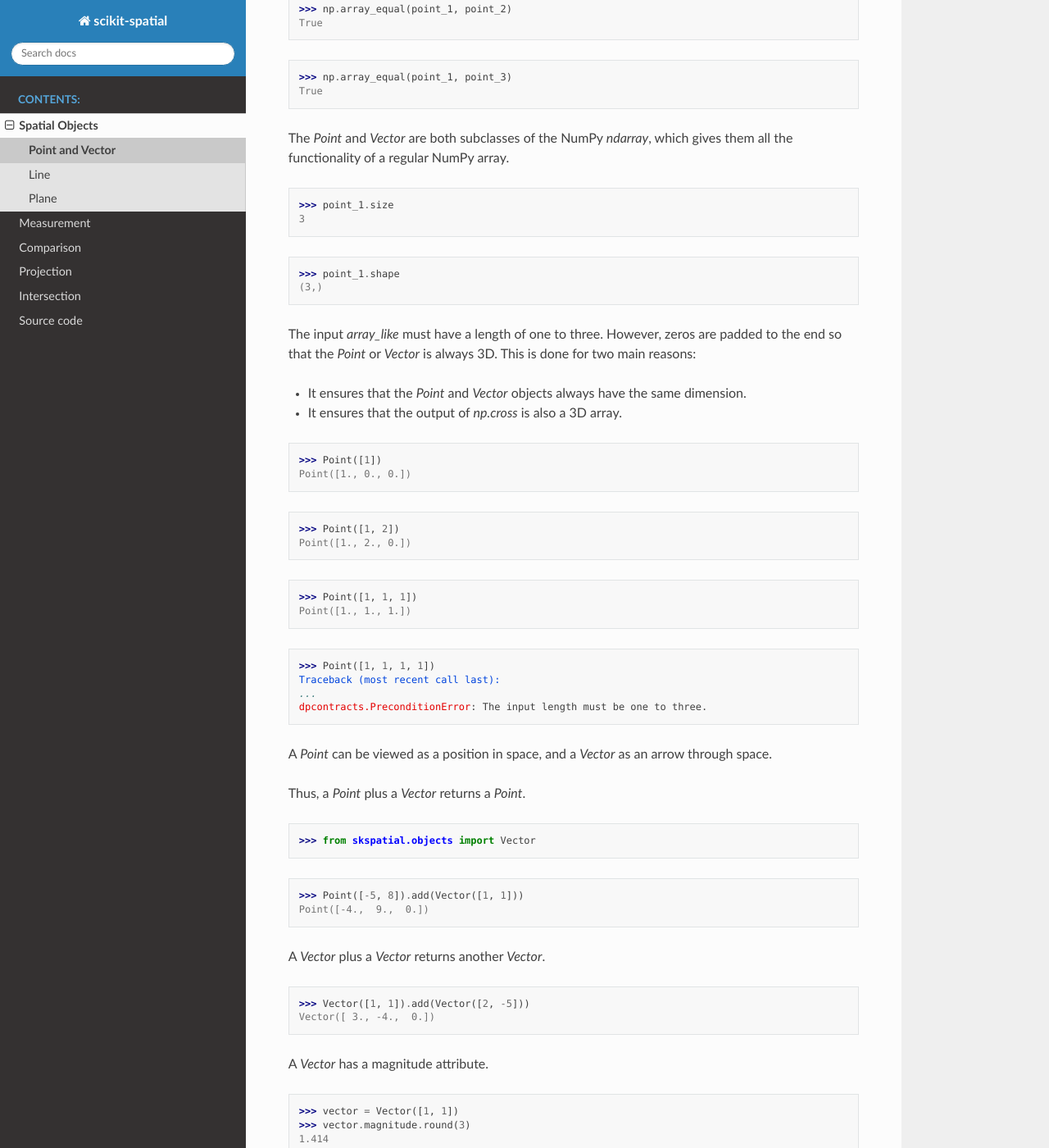
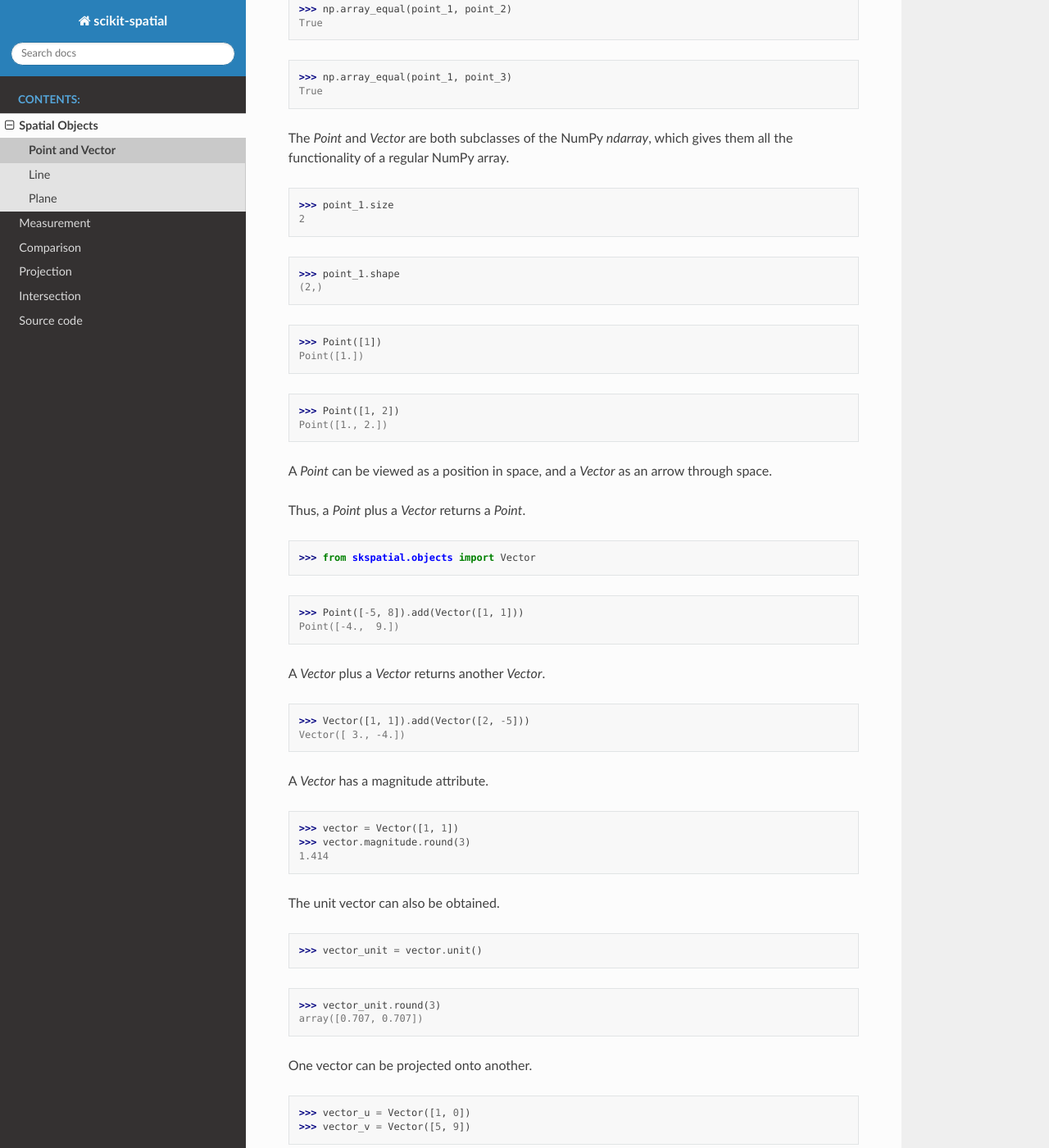
Before and after one commit to ajhynes7/scikit-spatial, a Sphinx documentation site: the page built from doc/source/objects/point_vector.rst, in a window 1280 px wide and 1400 px high, scrolled down 450 px. Shown: the whole window at 82% size. Built offline with Sphinx 7.4.7 and the Read the Docs theme 2.0.0, drawn with Linux system fonts in a browser that asks for light colours; some of the changed text lies outside the part shown.

Commit message:
Update doctests in docs with new array behaviour

```diff
--- a/README.rst
+++ b/README.rst
@@ -81,7 +81,7 @@ Project a point onto a line.
 >>> line = Line(point=[0, 0], direction=[1, 1])
 
 >>> line.project_point([5, 6, 7])
-Point([5.5, 5.5, 0. ])
+Point([5.5, 5.5])
 
 
 An error is returned if the computation is undefined.
--- a/doc/source/computations/intersection.rst
+++ b/doc/source/computations/intersection.rst
@@ -13,7 +13,7 @@ The intersection of a `Line` with a `Line` is a `Point`.
 >>> line_b = Line([10, 0], [0, 1])
 
 >>> line_a.intersect_line(line_b)
-Point([10., 10.,  0.])
+Point([10., 10.])
 
 
 In order to intersect, the lines must be coplanar and not parallel. An error is returned otherwise.
--- a/doc/source/computations/projection.rst
+++ b/doc/source/computations/projection.rst
@@ -12,7 +12,7 @@ Project a vector onto a vector.
 >>> vector_a = Vector([1, 0])
 
 >>> vector_a.project([22, 9])  # Project vector B onto vector A.
-Vector([22.,  0.,  0.])
+Vector([22.,  0.])
 
 
 Point-Line Projection
@@ -25,7 +25,7 @@ Project a point onto a line.
 >>> line = Line(point=[0, 0], direction=[1, 1])
 
 >>> line.project_point([5, 5, 3])
-Point([5., 5., 0.])
+Point([5., 5.])
 
 
 Point-Plane Projection
@@ -35,7 +35,7 @@ Project a point onto a plane.
 
 >>> from skspatial.objects import Plane
 
->>> plane = Plane(point=[0, 0, 0], normal=[0, 0, 2])
+>>> plane = Plane(point=[0, 0], normal=[0, 0, 2])
 
 >>> plane.project_point([5, 9, -3])
 Point([5., 9., 0.])
--- a/doc/source/objects/line.rst
+++ b/doc/source/objects/line.rst
@@ -6,10 +6,10 @@ A line is defined by a point and a direction vector. The direction of the line i
 
 >>> from skspatial.objects import Line
 
->>> line_1 = Line(point=[0, 0], direction=[5, 0])
+>>> line_1 = Line(point=[0], direction=[5, 0])
 
 >>> line_1
-Line(point=Point([0., 0., 0.]), direction=Vector([1., 0., 0.]))
+Line(point=Point([0., 0.]), direction=Vector([1., 0.]))
 
 
 Alternatively, a `Line` can be defined by two points.
@@ -38,4 +38,4 @@ The distance from a `Point` to a `Line` can be found.
 A `Point` can be projected onto a `Line`, returning a new `Point`.
 
 >>> line_1.project_point([50, 20])
-Point([50.,  0.,  0.])
+Point([50.,  0.])
--- a/doc/source/objects/point_vector.rst
+++ b/doc/source/objects/point_vector.rst
@@ -22,30 +22,17 @@ True
 The `Point` and `Vector` are both subclasses of the NumPy `ndarray`, which gives them all the functionality of a regular NumPy array.
 
 >>> point_1.size
-3
+2
 
 >>> point_1.shape
-(3,)
+(2,)
 
 
-The input `array_like` must have a length of one to three. However, zeros are padded to the end so that the `Point` or `Vector` is always 3D. This is done for two main reasons:
-
-- It ensures that the `Point` and `Vector` objects always have the same dimension.
-- It ensures that the output of `np.cross` is also a 3D array.
-
 >>> Point([1])
-Point([1., 0., 0.])
+Point([1.])
 
 >>> Point([1, 2])
-Point([1., 2., 0.])
-
->>> Point([1, 1, 1])
-Point([1., 1., 1.])
-
->>> Point([1, 1, 1, 1])
-Traceback (most recent call last):
-...
-dpcontracts.PreconditionError: The input length must be one to three.
+Point([1., 2.])
 
 
 A `Point` can be viewed as a position in space, and a `Vector` as an arrow through space.
@@ -55,13 +42,13 @@ Thus, a `Point` plus a `Vector` returns a `Point`.
 >>> from skspatial.objects import Vector
 
 >>> Point([-5, 8]).add(Vector([1, 1]))
-Point([-4.,  9.,  0.])
+Point([-4.,  9.])
 
 
 A `Vector` plus a `Vector` returns another `Vector`.
 
 >>> Vector([1, 1]).add(Vector([2, -5]))
-Vector([ 3., -4.,  0.])
+Vector([ 3., -4.])
 
 
 A `Vector` has a magnitude attribute.
@@ -75,7 +62,7 @@ The unit vector can also be obtained.
 >>> vector_unit = vector.unit()
 
 >>> vector_unit.round(3)
-array([0.707, 0.707, 0.   ])
+array([0.707, 0.707])
 
 One vector can be projected onto another.
 
@@ -83,4 +70,4 @@ One vector can be projected onto another.
 >>> vector_v = Vector([5, 9])
 
 >>> vector_u.project(vector_v)  # Project vector v onto vector u.
-Vector([5., 0., 0.])
+Vector([5., 0.])
```
